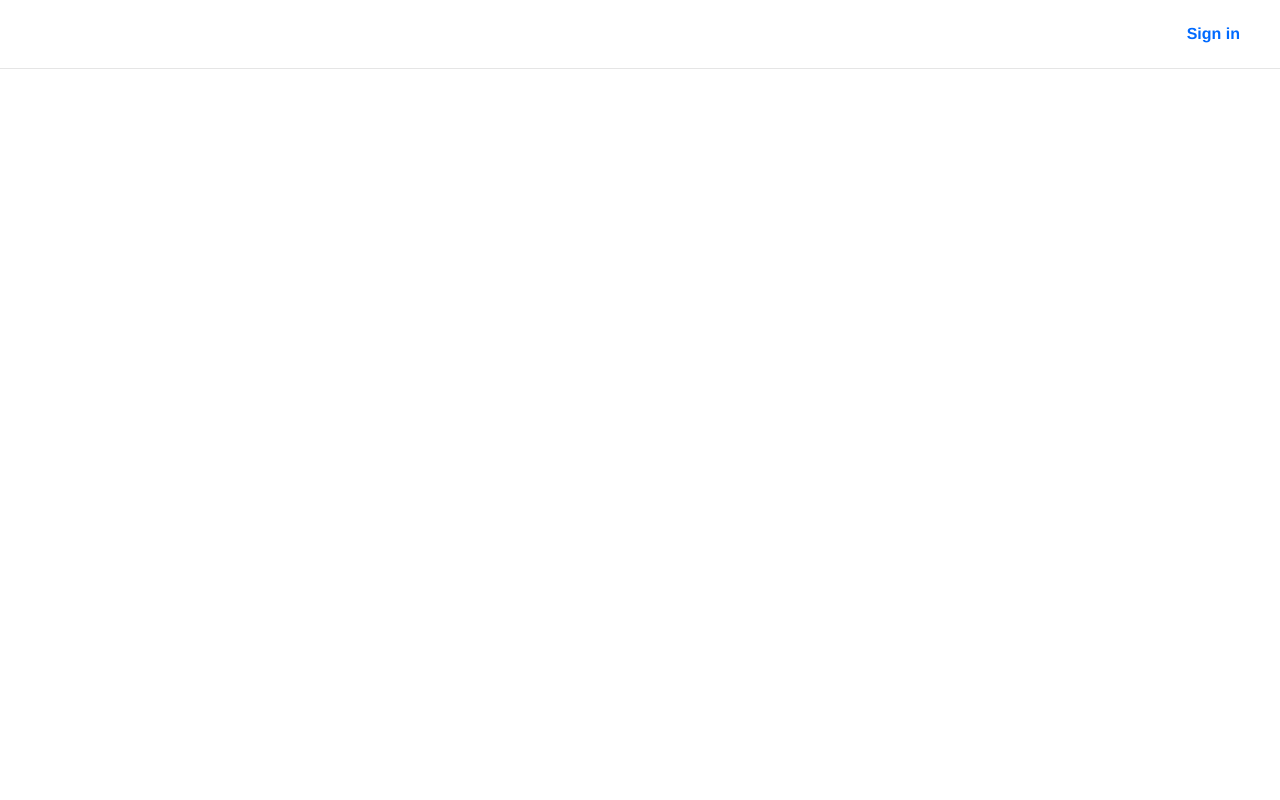
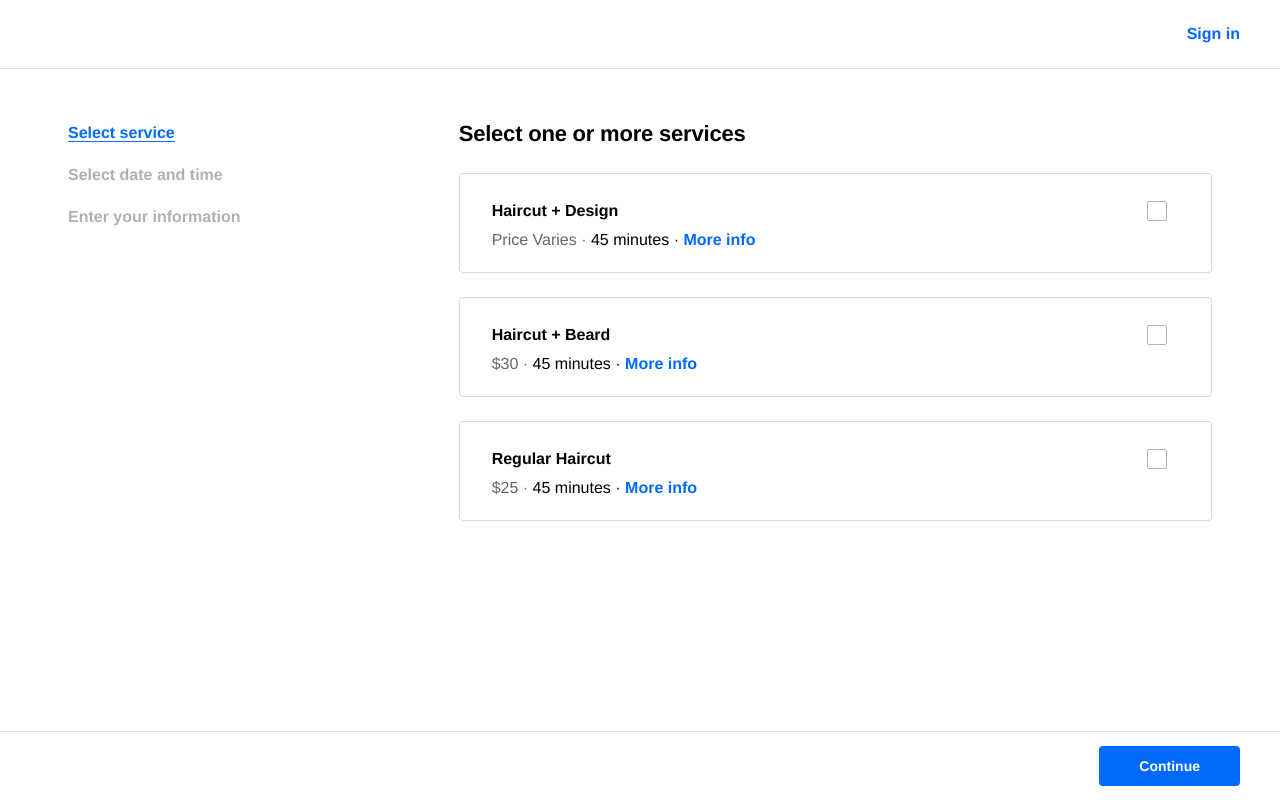
Before and after one commit to itspeterdinh/appointment-booking-application, a React (Create React App) app: page /service in a window 1280 px wide. Built offline with nearby package versions, Linux system fonts and the light colour scheme; the HTML template or start-up script is replaced by a standard one.

Commit message:
updateeeeee

```diff
--- a/src/App.jsx
+++ b/src/App.jsx
@@ -5,6 +5,9 @@ import './Styles/globals.css';
 import Header from './Components/Header';
 import Section from './Components/Section';
 import Service from './Components/Service';
+import Date from './Components/Date';
+import Contact from './Components/Contact';
+import ToolBar from './Components/ToolBar';
 
 function App() {
   return (
@@ -14,7 +17,10 @@ function App() {
         <Routes>
           <Route path="/" element={<Section />} />
           <Route path="/service" element={<Service />} />
+          <Route path="/date" element={<Date />} />
+          <Route path="/contact" element={<Contact />} />
         </Routes>
+        <ToolBar />
       </div>
     </Router>
   );
--- /dev/null
+++ b/src/Components/ApmtSteps.jsx
@@ -0,0 +1,40 @@
+import React from 'react';
+
+function ApmtSteps(props) {
+  return (
+    <ul className="appointment-steps">
+      <li
+        className={
+          'ember-view sidebar-section m-bottom--16 side-bar-section--service ' +
+          (props.step === 'service' && 'active')
+        }
+      >
+        <div className="font--bold m-bottom--16 link--browser">
+          <h5 className="sidebar-section-title">Select service</h5>
+        </div>
+      </li>
+      <li
+        className={
+          'ember-view sidebar-section m-bottom--16 side-bar-section--date ' +
+          (props.step === 'date' && 'active')
+        }
+      >
+        <div className="font--bold m-bottom--16 link--browser">
+          <h5 className="sidebar-section-title">Select date and time</h5>
+        </div>
+      </li>
+      <li
+        className={
+          'ember-view sidebar-section m-bottom--16 ' +
+          (props.step === 'contact' && 'active')
+        }
+      >
+        <div className="font--bold m-bottom--16 link--browser">
+          <h5 className="sidebar-section-title">Enter your information</h5>
+        </div>
+      </li>
+    </ul>
+  );
+}
+
+export default ApmtSteps;
--- /dev/null
+++ b/src/Components/Contact.jsx
@@ -0,0 +1,17 @@
+import React from 'react';
+
+import ApmtSteps from './ApmtSteps';
+
+function Contact() {
+  return (
+    <section className="container landing">
+      <section className="row">
+        <aside className="col col-md-3 m-bottom--32 w-background-light display-desktop appointment-info font--small">
+          <ApmtSteps step="contact" />
+        </aside>
+      </section>
+    </section>
+  );
+}
+
+export default Contact;
--- /dev/null
+++ b/src/Components/Date.jsx
@@ -0,0 +1,17 @@
+import React from 'react';
+
+import ApmtSteps from './ApmtSteps';
+
+function Date() {
+  return (
+    <section className="container landing">
+      <section className="row">
+        <aside className="col col-md-3 m-bottom--32 w-background-light display-desktop appointment-info font--small">
+          <ApmtSteps step="date" />
+        </aside>
+      </section>
+    </section>
+  );
+}
+
+export default Date;
--- a/src/Components/Main.jsx
+++ b/src/Components/Main.jsx
@@ -1,5 +1,7 @@
 /* eslint-disable jsx-a11y/anchor-is-valid */
 import React, { useState } from 'react';
+
+import { services, staffs } from './TestData';
 
 function Main() {
   const [arr, setArr] = useState([
@@ -35,8 +37,8 @@ function Main() {
           arr[0].isActive ? 'tab-content--active' : 'tab-content--inactive'
         }
       >
-        {services.map((dat) => {
-          return serviceCard(dat);
+        {services.map((data) => {
+          return serviceCard(data);
         })}
       </section>
       <section
@@ -44,8 +46,8 @@ function Main() {
           arr[1].isActive ? 'tab-content--active' : 'tab-content--inactive'
         }
       >
-        {staffs.map((dat) => {
-          return staffCard(dat);
+        {staffs.map((data) => {
+          return staffCard(data);
         })}
       </section>
     </>
@@ -63,7 +65,7 @@ const serviceCard = (data) => {
           <h5 className="font--bold m-bottom--8">{data.name}</h5>
           <p className="m-bottom--8">{data.description}</p>
           <p className="color--full-black m-bottom--8--xs-only">
-            {data.price && <span>{'$' + data.price + ' . '}</span>}
+            {data.price && <span>{'$' + data.price + ' · '}</span>}
             {data.time + ' minutes'}
           </p>
         </div>
@@ -97,32 +99,4 @@ const staffCard = (data) => {
   );
 };
 
-const services = [
-  {
-    id: 'A1',
-    name: 'Haircut + Design',
-    description: 'regular hair cut and design of choice',
-    time: 45,
-  },
-  {
-    id: 'A2',
-    name: 'Haircut + Beard',
-    description: 'regular hair cut and beard taper and lineup',
-    price: 30,
-    time: 45,
-  },
-  {
-    id: 'A3',
-    name: 'Regular Haircut',
-    description: 'Includes fade/taper, trim on top, and lineup',
-    price: 25,
-    time: 45,
-  },
-];
-
-const staffs = [
-  { id: 100, name: 'Rosie Uyen Kieu' },
-  { id: 101, name: 'Vuberry Hoai Vu' },
-];
-
 export default Main;
--- a/src/Components/Service.jsx
+++ b/src/Components/Service.jsx
@@ -1,12 +1,32 @@
 import React from 'react';
 
+import ApmtSteps from './ApmtSteps';
+import ServiceCard from './ServiceCard';
+import { services } from './TestData';
 
 function Section() {
   return (
     <section className="container landing">
       <section className="row">
-        <aside className="col col-12 col-md-4 m-bottom--96--sm m-bottom--32 w-background-light sidebar">
+        <aside className="col col-md-3 m-bottom--32 w-background-light display-desktop appointment-info font--small">
+          <ApmtSteps step="service" />
         </aside>
+        <div className="col col-sm-10 offset-sm-1 col-md-8 appointment-content w-background-light widget-reservation-services">
+          <h3 className="font--bold m-bottom--24">
+            Select one or more services
+          </h3>
+          {services.map((data) => {
+            return (
+              <ServiceCard
+                id={data.id}
+                name={data.name}
+                price={data.price}
+                time={data.time}
+                description={data.description}
+              />
+            );
+          })}
+        </div>
       </section>
     </section>
   );
--- /dev/null
+++ b/src/Components/ServiceCard.jsx
@@ -0,0 +1,72 @@
+import React, { useState } from 'react';
+
+function ServiceCard(props) {
+  const [checked, setChecked] = useState(false);
+  const [showed, setShowed] = useState(false);
+
+  const handleChange = () => {
+    setChecked((prev) => !prev);
+  };
+
+  const showInfo = () => {
+    setShowed((prev) => !prev);
+  };
+
+  return (
+    <div
+      className={
+        'ember-view card card--interactive' + (checked ? ' card--active' : '')
+      }
+      onClick={handleChange}
+      key={props.id}
+    >
+      <div className="row">
+        <div className="col col-10 col-md-11">
+          <h5 className="service-card__header font--bold m-bottom--8">
+            {props.name}
+          </h5>
+          <div
+            className="service-card__footer"
+            onClick={(e) => e.stopPropagation()}
+          >
+            {!props.price ? (
+              <span>{'Price Varies · '}</span>
+            ) : (
+              <span>{'$' + props.price + ' · '}</span>
+            )}
+            {props.time + ' minutes · '}
+            <button
+              className="service-card__button"
+              type="button"
+              onClick={showInfo}
+            >
+              <strong>More info</strong>
+            </button>
+            {showed && (
+              <div>
+                <p className="description m-top--8 font--small">
+                  {props.description}
+                </p>
+              </div>
+            )}
+          </div>
+        </div>
+        <div className="col col-2 col-md-1">
+          <div className="checkbox-group">
+            <div className="form-checkbox__container">
+              <input
+                type="checkbox"
+                className="form-checkbox__input"
+                checked={checked}
+                onChange={() => handleChange}
+              />
+              <div className="form-checkbox__control"></div>
+            </div>
+          </div>
+        </div>
+      </div>
+    </div>
+  );
+}
+
+export default ServiceCard;
--- /dev/null
+++ b/src/Components/TestData.js
@@ -0,0 +1,27 @@
+export const services = [
+  {
+    id: 'A1',
+    name: 'Haircut + Design',
+    description: 'Regular hair cut and design of choice',
+    time: 45,
+  },
+  {
+    id: 'A2',
+    name: 'Haircut + Beard',
+    description: 'Regular hair cut and beard taper and lineup',
+    price: 30,
+    time: 45,
+  },
+  {
+    id: 'A3',
+    name: 'Regular Haircut',
+    description: 'Includes fade/taper, trim on top, and lineup',
+    price: 25,
+    time: 45,
+  },
+];
+
+export const staffs = [
+  { id: 100, name: 'Rosie Uyen Kieu' },
+  { id: 101, name: 'Vuberry Hoai Vu' },
+];
--- /dev/null
+++ b/src/Components/ToolBar.jsx
@@ -0,0 +1,21 @@
+import React from 'react';
+
+function ToolBar() {
+  return (
+    <nav className="widget-toolbar-container">
+      <div className="widget-toolbar-container__actions">
+        <button
+          type="button"
+          className="w-button w-button--small w-button--primary w-button--rounded
+          widget-toolbar-container__button widget-toolbar-container__button--continue
+          ember-view button"
+          disabled={false}
+        >
+          Continue
+        </button>
+      </div>
+    </nav>
+  );
+}
+
+export default ToolBar;
```
